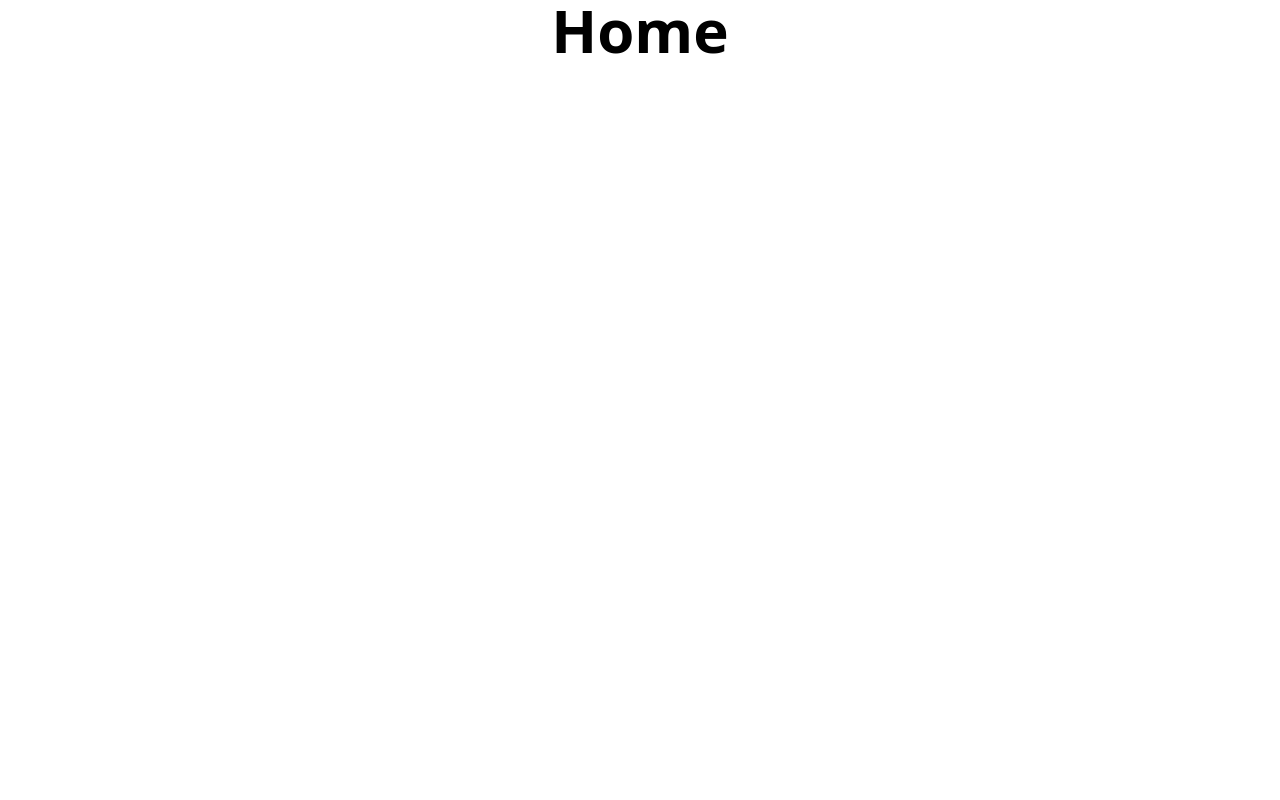
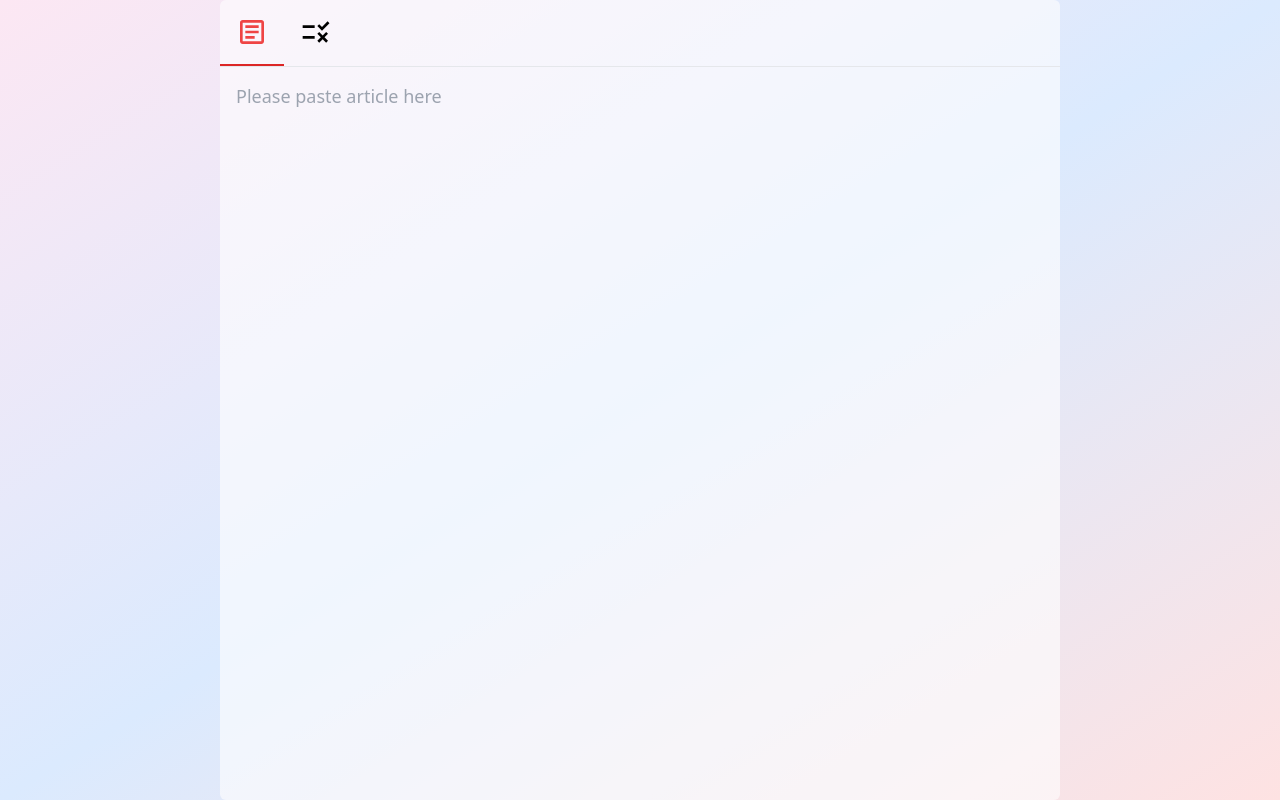
Before and after one commit to WantenMN/Lexi, a React (Vite) app: page / in a window 1280 px wide. Built offline with nearby package versions, Linux system fonts and the light colour scheme.

Commit message:
feat: implement basic UI

```diff
--- a/src/App.tsx
+++ b/src/App.tsx
@@ -1,9 +1,17 @@
 import { Outlet, ScrollRestoration } from "react-router-dom";
+import Container from "./components/Container/Container";
+import NavBar from "./components/Nav/Nav";
+import DisplayArea from "./components/DisplayArea/DisplayArea";
 
 const App = () => {
   return (
-    <div className="min-h-screen">
-      <Outlet />
+    <div className="to flex min-h-screen items-center justify-center bg-gradient-to-br from-pink-100 via-blue-100 to-red-100">
+      <Container>
+        <NavBar />
+        <DisplayArea>
+          <Outlet />
+        </DisplayArea>
+      </Container>
 
       <ScrollRestoration />
     </div>
--- /dev/null
+++ b/src/components/Container/Container.tsx
@@ -0,0 +1,38 @@
+import { useEffect, useState } from "react";
+
+interface ContainerProps {
+  children: React.ReactNode;
+}
+
+const Container: React.FC<ContainerProps> = ({ children }) => {
+  const [containerWidth, setContainerWidth] = useState("");
+  const [containerHeight, setContainerHeight] = useState("");
+  const handleResize = () => {
+    const screenWidth = window.innerWidth;
+    const screenHeight = window.innerHeight;
+
+    setContainerHeight(
+      screenWidth < 840 || screenHeight < 840 ? "h-screen" : "h-container"
+    );
+    setContainerWidth(screenWidth < 840 ? "w-screen" : "w-container");
+  };
+
+  useEffect(() => {
+    // Set initial size
+    handleResize();
+
+    window.addEventListener("resize", handleResize);
+
+    return () => {
+      window.removeEventListener("resize", handleResize);
+    };
+  }, []);
+  return (
+    <main
+      className={`flex max-w-5xl flex-col overflow-hidden rounded-md bg-white/60 ${containerWidth} ${containerHeight}`}
+    >
+      {children}
+    </main>
+  );
+};
+export default Container;
--- /dev/null
+++ b/src/components/DisplayArea/DisplayArea.tsx
@@ -0,0 +1,8 @@
+interface DisplayAreaProps {
+  children: React.ReactNode;
+}
+
+const DisplayArea: React.FC<DisplayAreaProps> = ({ children }) => {
+  return <div className="flex-1">{children}</div>;
+};
+export default DisplayArea;
--- /dev/null
+++ b/src/components/Nav/Nav.tsx
@@ -0,0 +1,52 @@
+import { Link, useLocation } from "react-router-dom";
+import classNames from "classnames";
+import InputIcon from "../icons/InputIcon";
+import OutputIcon from "../icons/OutputIcon";
+
+const Nav = () => {
+  const pathname = useLocation().pathname;
+  const links = [
+    {
+      name: "input",
+      path: "/",
+      icon: InputIcon,
+    },
+    {
+      name: "output",
+      path: "/output",
+      icon: OutputIcon,
+    },
+  ];
+
+  const navList = links.map((link) => (
+    <li
+      className={classNames(
+        "cursor-pointer transition duration-300 hover:bg-red-50 ",
+        {
+          "border-b-2 border-b-red-600": pathname === link.path,
+        }
+      )}
+      title={link.name}
+      key={link.path}
+    >
+      <Link
+        className={classNames("block p-4", {
+          "hover:text-red-400": pathname !== link.path,
+        })}
+        to={link.path}
+      >
+        <link.icon
+          className={classNames("duration-700", {
+            "text-red-500": pathname === link.path,
+          })}
+        />
+      </Link>
+    </li>
+  ));
+  return (
+    <nav className="border-b">
+      <ul className="flex">{navList}</ul>
+    </nav>
+  );
+};
+export default Nav;
--- /dev/null
+++ b/src/components/icons/InputIcon.tsx
@@ -0,0 +1,20 @@
+interface InputIconProps {
+  className?: string;
+}
+const InputIcon: React.FC<InputIconProps> = ({ className }) => {
+  return (
+    <svg
+      className={className}
+      xmlns="http://www.w3.org/2000/svg"
+      width="32"
+      height="32"
+      viewBox="0 0 24 24"
+    >
+      <path
+        fill="currentColor"
+        d="M7 17h7v-2H7v2Zm0-4h10v-2H7v2Zm0-4h10V7H7v2ZM5 21q-.825 0-1.413-.588T3 19V5q0-.825.588-1.413T5 3h14q.825 0 1.413.588T21 5v14q0 .825-.588 1.413T19 21H5Zm0-2h14V5H5v14ZM5 5v14V5Z"
+      />
+    </svg>
+  );
+};
+export default InputIcon;
--- /dev/null
+++ b/src/components/icons/OutputIcon.tsx
@@ -0,0 +1,20 @@
+interface OutputIconProps {
+  className?: string;
+}
+const OutputIcon: React.FC<OutputIconProps> = ({ className }) => {
+  return (
+    <svg
+      className={className}
+      xmlns="http://www.w3.org/2000/svg"
+      width="32"
+      height="32"
+      viewBox="0 0 24 24"
+    >
+      <path
+        fill="currentColor"
+        d="M16.5 11L13 7.5l1.4-1.4l2.1 2.1L20.7 4l1.4 1.4l-5.6 5.6M11 7H2v2h9V7m10 6.4L19.6 12L17 14.6L14.4 12L13 13.4l2.6 2.6l-2.6 2.6l1.4 1.4l2.6-2.6l2.6 2.6l1.4-1.4l-2.6-2.6l2.6-2.6M11 15H2v2h9v-2Z"
+      />
+    </svg>
+  );
+};
+export default OutputIcon;
--- a/src/pages/Home/Home.tsx
+++ /dev/null
@@ -1,4 +0,0 @@
-const Home = () => {
-  return <div className="text-center text-6xl font-bold">Home</div>;
-};
-export default Home;
--- /dev/null
+++ b/src/pages/Input/Input.tsx
@@ -0,0 +1,24 @@
+import { useEffect, useRef } from "react";
+
+const Input = () => {
+  const textareaRef = useRef<HTMLTextAreaElement>(null);
+
+  const textareaGetFocus = () => {
+    if (textareaRef.current) {
+      textareaRef.current.focus();
+    }
+  };
+
+  useEffect(() => {
+    textareaGetFocus();
+  }, []);
+
+  return (
+    <textarea
+      ref={textareaRef}
+      className="h-full w-full resize-none bg-inherit p-4 text-lg leading-normal focus:outline-none "
+      placeholder="Please paste article here"
+    ></textarea>
+  );
+};
+export default Input;
--- /dev/null
+++ b/src/pages/Output/Output.tsx
@@ -0,0 +1,4 @@
+const Output = () => {
+  return <div className="p-4">Output</div>;
+};
+export default Output;
--- a/src/pages/index.ts
+++ b/src/pages/index.ts
@@ -1,2 +1,3 @@
-export { default as Home } from "./Home/Home";
+export { default as Input } from "./Input/Input";
+export { default as Output } from "./Output/Output";
 export { default as NotFound } from "./NotFound/NotFound";
--- a/tailwind.config.js
+++ b/tailwind.config.js
@@ -1,8 +1,15 @@
 /** @type {import('tailwindcss').Config} */
 export default {
-  content: ['./index.html', './src/**/*.{js,ts,jsx,tsx}'],
+  content: ["./index.html", "./src/**/*.{js,ts,jsx,tsx}"],
   theme: {
-    extend: {},
+    extend: {
+      height: {
+        container: "840px",
+      },
+      width: {
+        container: "840px",
+      },
+    },
   },
   plugins: [],
 };
```
Also changed, not shown: src/config/routes.tsx (+6 -2 lines).
